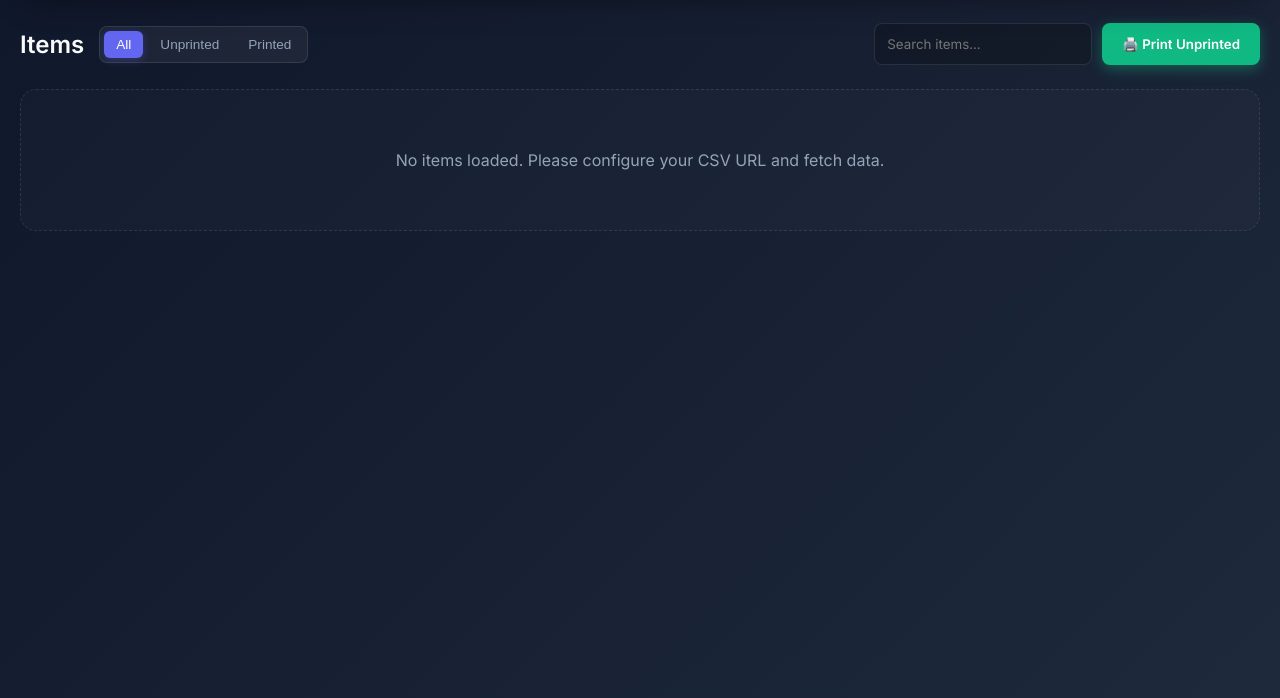
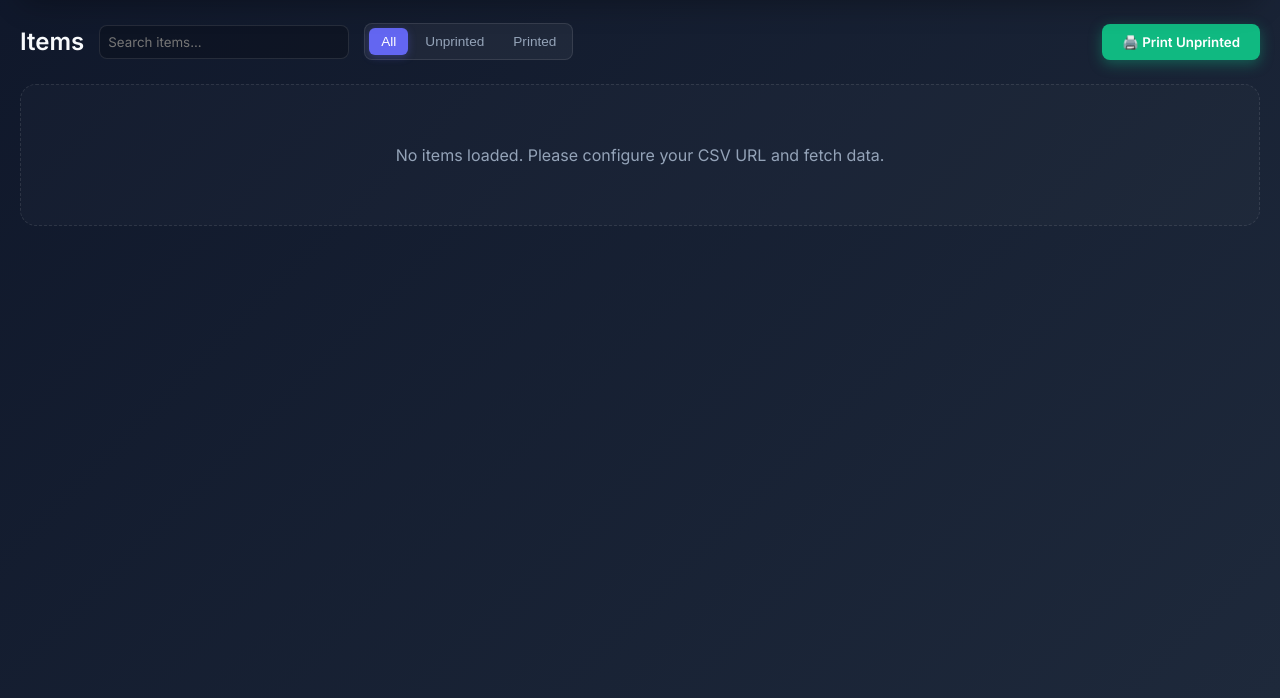
Before and after one commit to Reiuiji/charity-printer, a website built with Vite: page index.html in a window 1280 px wide. Shown: the part 102-800 px from the top of the page. Built offline with nearby package versions, Linux system fonts and the light colour scheme.

Commit message:
ui: move search items field next to the items header

```diff
--- a/index.html
+++ b/index.html
@@ -23,19 +23,19 @@
       <main class="dashboard" style="grid-template-columns: 1fr;">
 
         <section class="content">
-          <div class="controls-bar" style="display: flex; gap: 15px; flex-wrap: wrap;">
-            <div style="display: flex; flex: 1; align-items: center; gap: 15px;">
-              <h2>Items</h2>
+          <div class="controls-bar" style="display: flex; gap: 15px; flex-wrap: wrap; justify-content: space-between;">
+            <div style="display: flex; align-items: center; gap: 15px; flex-wrap: wrap;">
+              <h2 style="margin: 0;">Items</h2>
+              <div class="search-box">
+                <input type="text" id="search-input" placeholder="Search items..." style="padding: 8px; width: 250px;" />
+              </div>
               <div class="filter-tabs" id="filter-tabs">
                 <button class="filter-tab active" data-filter="all">All</button>
                 <button class="filter-tab" data-filter="unprinted">Unprinted</button>
                 <button class="filter-tab" data-filter="printed">Printed</button>
               </div>
             </div>
-            <div style="display: flex; gap: 10px;">
-              <div class="search-box">
-                <input type="text" id="search-input" placeholder="Search items..." />
-              </div>
+            <div style="display: flex; gap: 10px; align-items: center;">
               <button class="btn print-btn" id="print-all-unprinted-btn">🖨️ Print Unprinted</button>
             </div>
           </div>
```
